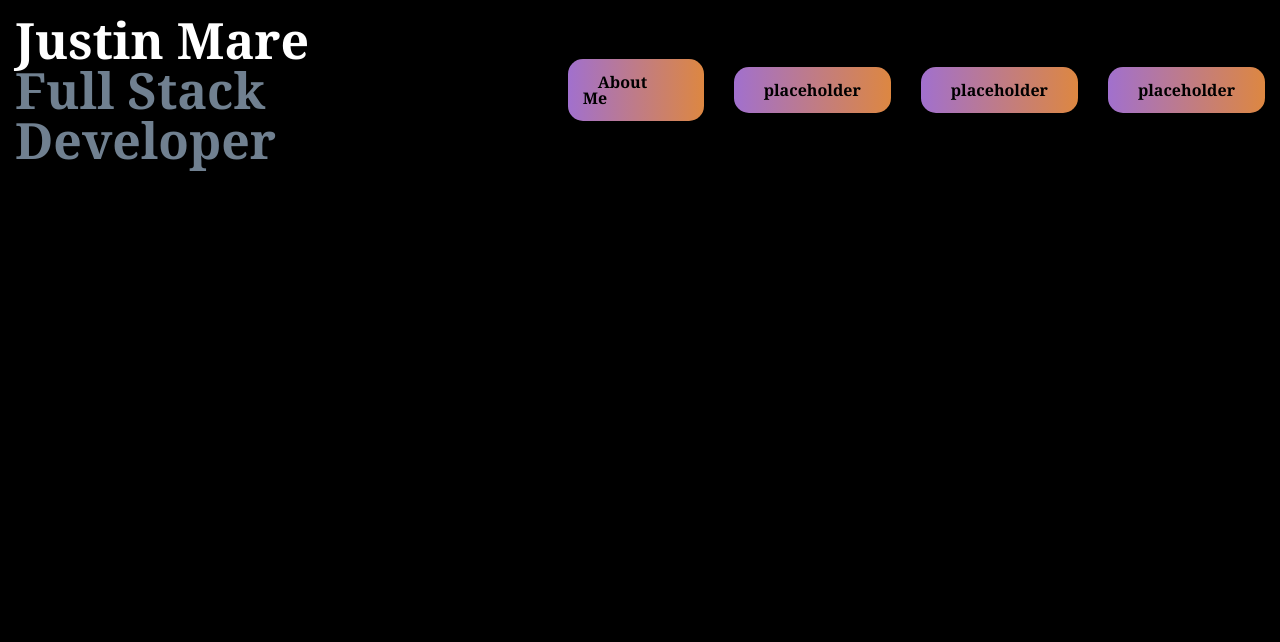
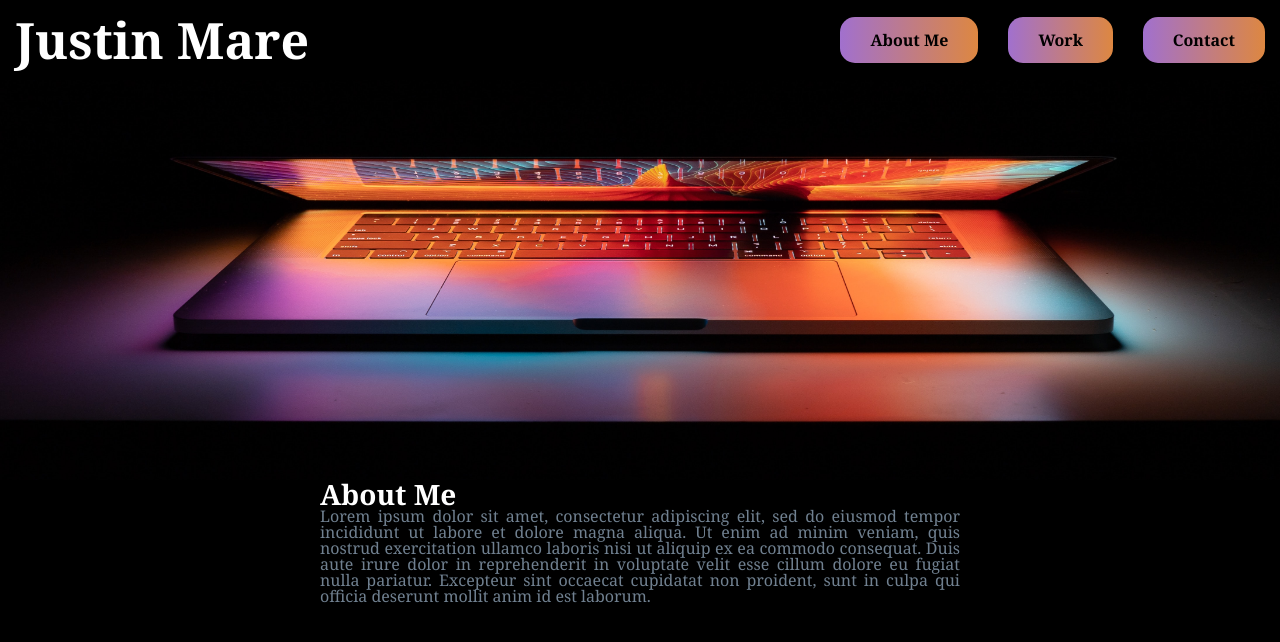
Before and after one commit to jpmare29/jpmare29.github.io, a plain HTML site: page index.html in a window 1280 px wide. Drawn offline with Linux system fonts and the light colour scheme.

Commit message:
forgot to cd

```diff
--- a/index.html
+++ b/index.html
@@ -13,7 +13,7 @@
     <body>
         <header>
 
-            <h1><a href="/">Justin Mare</a><br><span class="subheading">Full Stack Developer</span></h1>
+            <h1><a href="/">Justin Mare</a></h1>
 
             <nav>
                 <ul>
@@ -21,24 +21,34 @@
                         <a href="#about-me">About Me</a>
                     </li>
                     <li>
-                        <a href="#">placeholder</a>
+                        <a href="#projects">Work</a>
                     </li>
                     <li>
-                        <a href="#">placeholder</a>
-                    </li>
-                    <li>
-                        <a href="#">placeholder</a>
+                        <a href="#contact">Contact</a>
                     </li>
                 </ul>
             </nav>
 
         </header>
-        <section id="hero">
-
+        <section class="hero">
         </section>
-        <section id="about-me">
-
+        <section id="about-me" class="step">
+            <div>
+            <h2>About Me</h2>
+            <p>
+                    Lorem ipsum dolor sit amet, consectetur adipiscing elit,
+                    sed do eiusmod tempor incididunt ut labore et dolore magna aliqua.
+                    Ut enim ad minim veniam, quis nostrud exercitation ullamco
+                    laboris nisi ut aliquip ex ea commodo consequat. Duis aute irure
+                    dolor in reprehenderit in voluptate velit esse cillum dolore eu
+                    fugiat nulla pariatur. Excepteur sint occaecat cupidatat non
+                    proident, sunt in culpa qui officia deserunt mollit anim id est
+                    laborum.
+            </p>
+            </div>
         </section>
+        <section id="projects" class="step"></section>
+        <section id="contact" class="step"></section>
         <section></section>
     </body>
 
```
